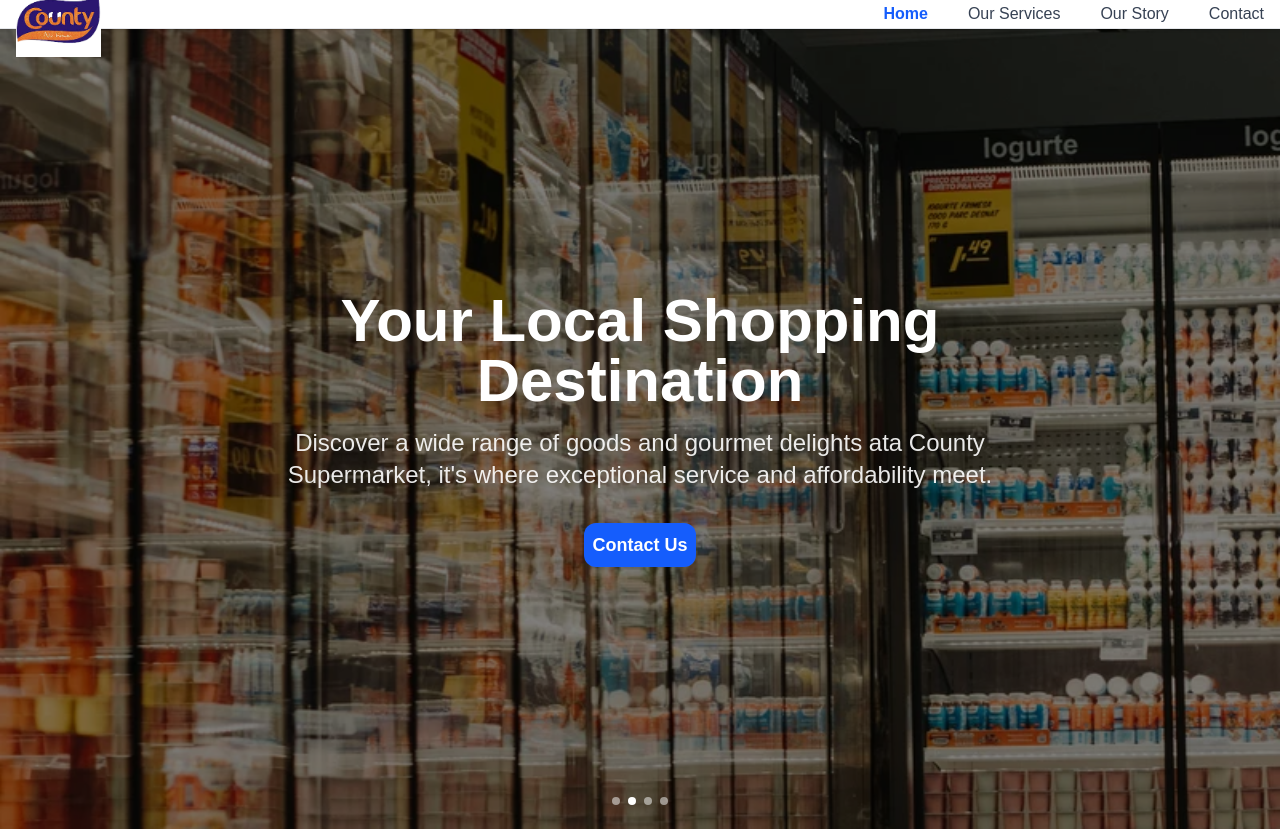
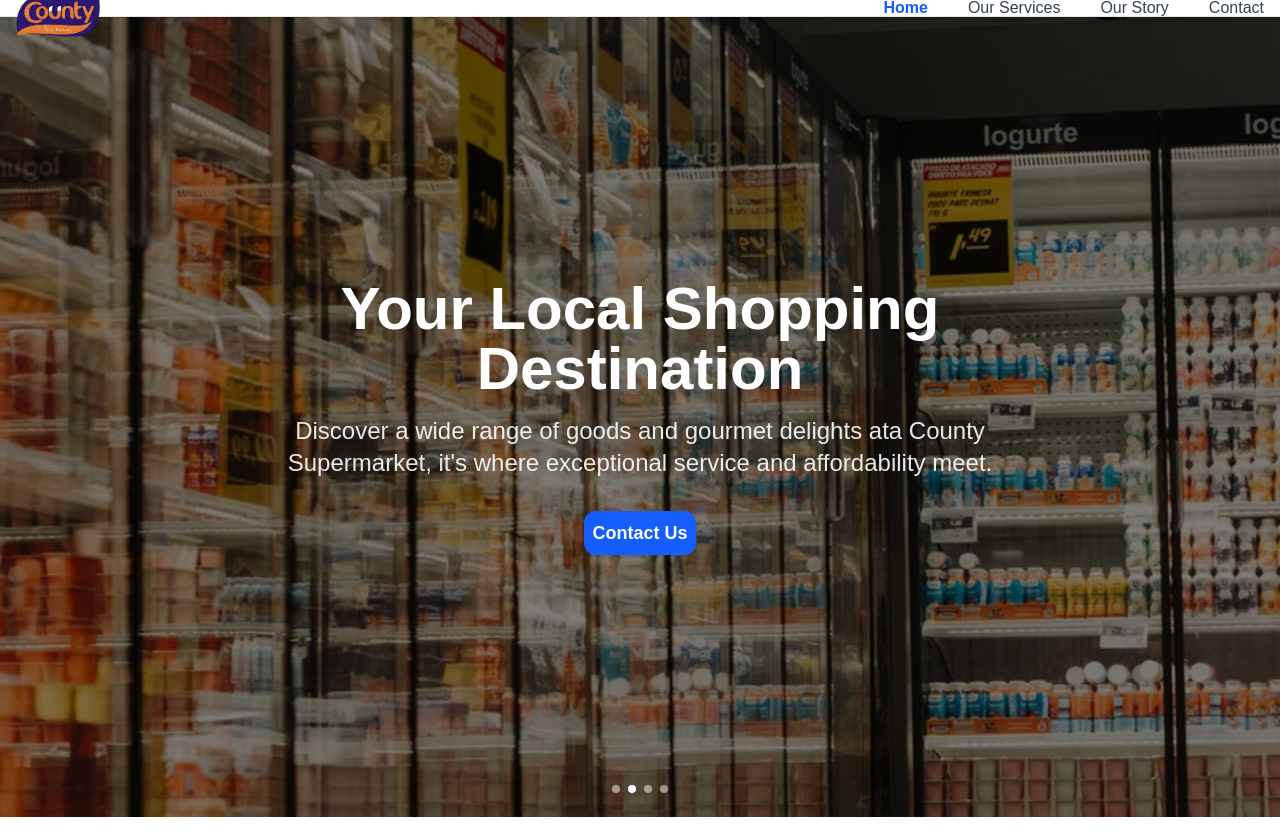
Before and after one commit to Eye-Kyu/County-supermarket, a Next.js app: page / in a window 1280 px wide. Shown: the top 831 px of the page. Built offline with nearby package versions, Linux system fonts and the light colour scheme.

Commit message:
test 1 changes

```diff
--- a/app/components/AisleCard.tsx
+++ b/app/components/AisleCard.tsx
@@ -22,13 +22,13 @@ export default function AisleCard({
       } ${className}`}
     >
       {/* TEXT CARD */}
-      <div className="w-full md:w-1/2 bg-[#23265e] rounded-[32px] p-8 flex flex-col justify-center">
+      <div className="w-full md:w-1/2 bg-[#23265e] rounded-4xl p-8 flex flex-col justify-center">
         <h3 className="font-serif text-2xl mb-4 text-black">{title}</h3>
         <p className="text-sm leading-relaxed text-black">{text}</p>
       </div>
 
       {/* IMAGE CARD */}
-      <div className="w-full md:w-1/2 relative rounded-[32px] overflow-hidden">
+      <div className="w-full md:w-1/2 relative rounded-4xl overflow-hidden">
         <Image src={image} alt={title} fill className="object-cover" priority />
       </div>
     </div>
--- a/app/components/Footer.tsx
+++ b/app/components/Footer.tsx
@@ -1,5 +1,5 @@
 import Image from "next/image";
-import { FaFacebookF, FaTwitter, FaInstagram } from "react-icons/fa";
+import { FaFacebookF, FaTwitter } from "react-icons/fa";
 
 export default function Footer() {
   return (
@@ -10,7 +10,7 @@ export default function Footer() {
           <h4 className="text-white text-xl font-semibold mb-4">About Us</h4>
           <Image
             className="mb-4"
-            src="/global assets/Logo.jpg"
+            src="/global assets/Logo.png"
             alt="Logo"
             width={80}
             height={70}
--- a/app/components/Gallery.tsx
+++ b/app/components/Gallery.tsx
@@ -61,7 +61,7 @@ export default function Gallery() {
       <div className="relative px-4 md:px-10 lg:px-16">
         <div className="overflow-hidden rounded-2xl">
           <div
-            className="flex gap-4 transition-transform duration-[900ms] ease-in-out"
+            className="flex gap-4 transition-transform duration-900 ease-in-out"
             style={{
               transform: `translateX(-${(100 / visible) * index}%)`,
             }}
@@ -69,7 +69,7 @@ export default function Gallery() {
             {images.map((src, i) => (
               <div
                 key={i}
-                className="relative h-[260px] md:h-[420px] lg:h-[480px] shrink-0"
+                className="relative h-65 md:h-105 lg:h-120 shrink-0"
                 style={{ width: `${100 / visible}%` }}
               >
                 <Image
--- a/app/components/Maps.tsx
+++ b/app/components/Maps.tsx
@@ -76,7 +76,7 @@ export default function Maps() {
       </div>
 
       {/* Map */}
-      <div className="md:w-1/2 w-full h-[24rem] md:h-auto rounded-xl overflow-hidden shadow-lg bg-white">
+      <div className="md:w-1/2 w-full h-96 md:h-auto rounded-xl overflow-hidden shadow-lg bg-white">
         <iframe
           src={mapSrc}
           className="w-full h-full"
--- a/app/components/Navbar.tsx
+++ b/app/components/Navbar.tsx
@@ -24,11 +24,11 @@ export default function Navbar() {
   return (
     <nav className="sticky top-0 z-50 bg-white border-b border-gray-200 shadow-sm">
       <div className="max-w-7xl mx-auto px-4">
-        <div className="flex h-7 items-center justify-between">
+        <div className="flex h-4 items-center justify-between">
           {/* Logo */}
           <Link href="/" className="flex items-center">
             <Image
-              src="/global assets/Logo.jpg"
+              src="/global assets/Logo.png"
               alt="Logo"
               width={85}
               height={50}
```
Also changed, not shown: public/global assets/Logo.png (added).
